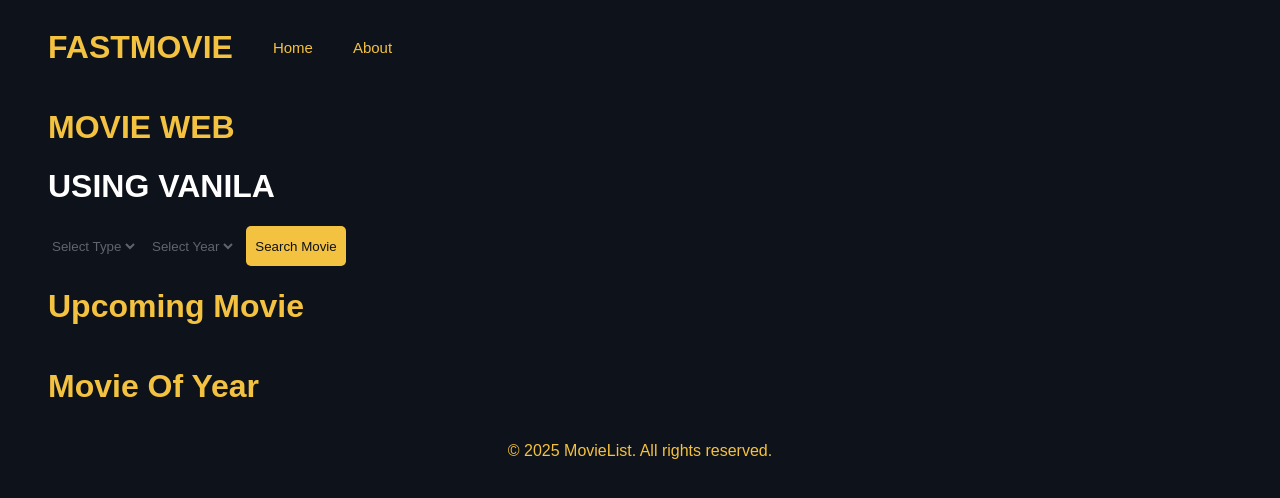
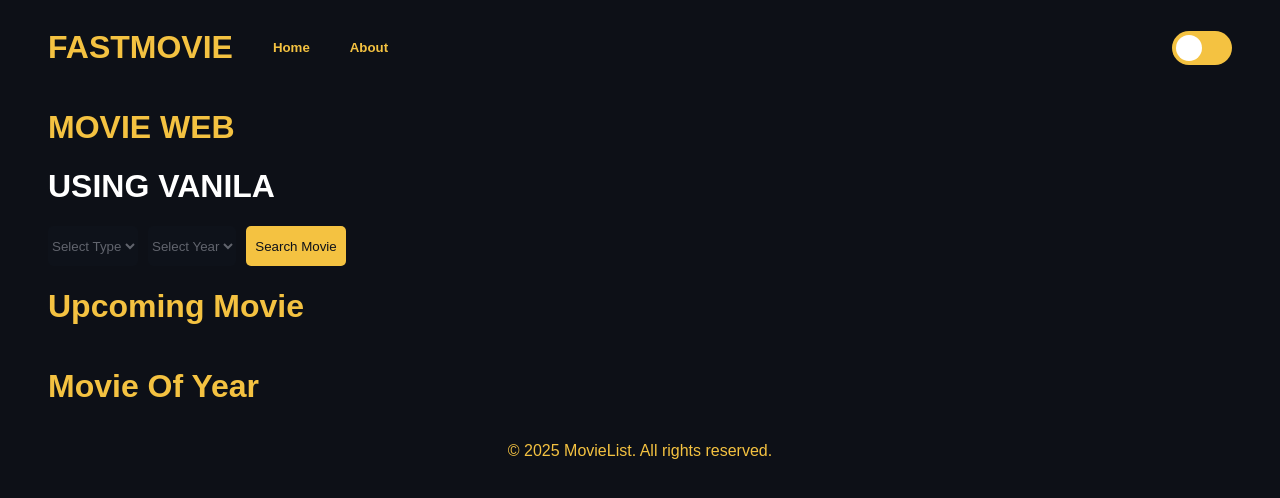
Before and after one commit to ilhamhafizha/list-film-api-js, a plain HTML site: page index.html in a window 1280 px wide. Drawn offline with Linux system fonts and the light colour scheme; no server answers.

Commit message:
feat: improve dark mode and light mode support

```diff
--- /dev/null
+++ b/components/UI/switch/index.js
@@ -0,0 +1,39 @@
+class Switch {
+  constructor({ setLightMode, isChecked }) {
+    this.switchButton = document.createElement('input');
+    this.switchButton.type = 'checkbox';
+    this.switchButton.id = 'switch-toggle-' + Math.random().toString(36).substr(2, 9);
+    this.switchButton.className = 'switch-toggle';
+    this.switchButton.checked = isChecked;
+
+    this.switchLabel = document.createElement('label');
+    this.switchLabel.htmlFor = this.switchButton.id;
+    this.switchLabel.className = 'switch-label';
+
+    this.attachEventListeners();
+    this.setLightMode = setLightMode;
+    this.isChecked = isChecked;
+  }
+
+  attachEventListeners() {
+    this.switchButton.addEventListener('change', () => {
+      this.onChange(this.switchButton.checked);
+    });
+  }
+
+  onChange(isChecked) {
+    if (typeof this.setLightMode === "function") {
+      this.setLightMode(isChecked);
+    }
+  }
+
+  render() {
+    const container = document.createElement('div');
+    container.className = 'switch-container';
+    container.appendChild(this.switchButton);
+    container.appendChild(this.switchLabel);
+    return container;
+  }
+}
+
+export default Switch;
--- a/components/container/Navigation/index.js
+++ b/components/container/Navigation/index.js
@@ -1,21 +1,40 @@
+import Switch from "../../UI/switch/index.js";
 import Typography from "../../UI/typography/index.js";
 
 class Navigation {
-  constructor() {
+  constructor({ setLightMode, isLightMode }) {
     this.navigationContainer = document.createElement("div");
     this.navigationContainer.className = "navigation-container";
+    this.setLightMode = setLightMode;
+    this.isLightMode = isLightMode;
   }
 
   render() {
+    const containerLeft = document.createElement("div");
+    containerLeft.className = "container-left";
     const title = new Typography({ variant: "h1", children: "FASTMOVIE" });
-    this.navigationContainer.appendChild(title.render());
-    const homeLink = new Typography({ variant: "h5", children: "Home", onclick: () => window.location.hash = "" });
-    this.navigationContainer.appendChild(homeLink.render());
-    const aboutLink = new Typography({ variant: "h5", children: "About", onclick: () => window.location.hash = "about" });
-    this.navigationContainer.appendChild(aboutLink.render());
+    containerLeft.appendChild(title.render());
+    const homeLink = new Typography({
+      variant: "h5",
+      children: "Home",
+      onclick: () => (window.location.hash = ""),
+    });
+    containerLeft.appendChild(homeLink.render());
+    const aboutLink = new Typography({
+      variant: "h5",
+      children: "About",
+      onclick: () => (window.location.hash = "about"),
+    });
+    containerLeft.appendChild(aboutLink.render());
+    this.navigationContainer.appendChild(containerLeft);
+    this.navigationContainer.appendChild(
+      new Switch({
+        setLightMode: this.setLightMode,
+        isChecked: this.isLightMode
+      }).render()
+    );
     return this.navigationContainer;
   }
-
 }
 
 export default Navigation;
--- a/components/pages/about/index.js
+++ b/components/pages/about/index.js
@@ -3,6 +3,9 @@ import Typography from "../../UI/typography/index.js";
 
 class AboutPage {
   constructor() {
+    this.state = {
+      isLightMode: false,
+    }
     this.aboutContainer = document.createElement("div");
     this.init()
   }
@@ -13,7 +16,9 @@ class AboutPage {
 
   render() {
     this.aboutContainer.innerHTML = ``;
-    const navigation = new Navigation();
+    const navigation = new Navigation({
+      setLightMode: (value) => this.setState({ isLightMode: value }), isLightMode: this.state.isLightMode
+    });
     this.aboutContainer.appendChild(navigation.render());
     const title = new Typography({ variant: "h1", children: "About Page" });
     this.aboutContainer.appendChild(title.render());
--- a/components/pages/detail/index.js
+++ b/components/pages/detail/index.js
@@ -9,7 +9,8 @@ class Detailpage {
     this.state = {
       selectedItem: {},
       isLoading: true,
-      movieRate: {}
+      movieRate: {},
+      isLightMode: false,
     },
       this.detailContainer = document.createElement("div");
     this.init()
@@ -48,7 +49,10 @@ class Detailpage {
 
   render() {
     this.detailContainer.innerHTML = "";
-    const navigation = new Navigation();
+    const navigation = new Navigation({
+      setLightMode: (value) => this.setState({ isLightMode: value }),
+      isLightMode: this.state.isLightMode
+    });
     this.detailContainer.appendChild(navigation.render());
     // const detailButtonNavigate = new Button({
     //   text: "Go To detailPage",
--- a/components/pages/homepage/index.js
+++ b/components/pages/homepage/index.js
@@ -16,9 +16,11 @@ class Homepage {
       movieList: [],
       page: 1,
       movie: [],
-      moviePage: 1
+      moviePage: 1,
+      isLightMode: false,
     };
     this.homeContainer = document.createElement("div");
+
     this.init();
   }
 
@@ -98,8 +100,23 @@ class Homepage {
 
   render() {
     this.homeContainer.innerHTML = "";
-    const navigation = new Navigation();
+    this.homeContainer.className = this.state.isLightMode ? "home-container-light" : "home-container-dark";
+
+    if (this.state.isLightMode) {
+      document.body.style.backgroundColor = "#f0f0f0";
+    } else {
+      document.body.style.backgroundColor = "#0d1017"; // warna dark mode sesuai tema Anda
+    }
+
+    const navigation = new Navigation({
+      setLightMode: (value) => this.setState({ isLightMode: value }),
+      isLightMode: this.state.isLightMode
+    });
+
     this.homeContainer.appendChild(navigation.render());
+
+
+
 
     const caption1 = new Typography({ variant: "h1", children: "MOVIE WEB" });
     this.homeContainer.appendChild(caption1.render());
--- a/style/index.css
+++ b/style/index.css
@@ -243,3 +243,68 @@ body {
     font-size: 15px;
   }
 }
+
+.switch-toggle {
+  display: none;
+}
+
+.switch-label {
+  display: block;
+  width: 60px;
+  height: 34px;
+  background: var(--primary-color);
+  border-radius: 34px;
+  position: relative;
+  cursor: pointer;
+  -webkit-border-radius: 34px;
+  -moz-border-radius: 34px;
+  -ms-border-radius: 34px;
+  -o-border-radius: 34px;
+}
+
+.switch-label::before {
+  content: "";
+  display: block;
+  width: 26px;
+  height: 26px;
+  background: #fff;
+  border-radius: 50%;
+  position: absolute;
+  top: 4px;
+  left: 4px;
+  transition: 0.3s;
+}
+
+.switch-toggle:checked + .switch-label {
+  background: var(--secondary-color);
+}
+
+.switch-toggle:checked + .switch-label::before {
+  transform: translateX(26px);
+}
+
+.navigation-container {
+  display: flex;
+  align-items: center;
+  justify-content: space-between;
+}
+
+.container-left {
+  display: flex;
+  align-items: center;
+  gap: 40px;
+}
+
+.home-container {
+  background-color: var(--primary-bg);
+  color: var(--primary-color);
+}
+
+.home-container-light {
+  background-color: var(--white-color);
+  color: var(--primary-bg);
+}
+
+.home-container-light .caption2 {
+  color: black;
+}
```
